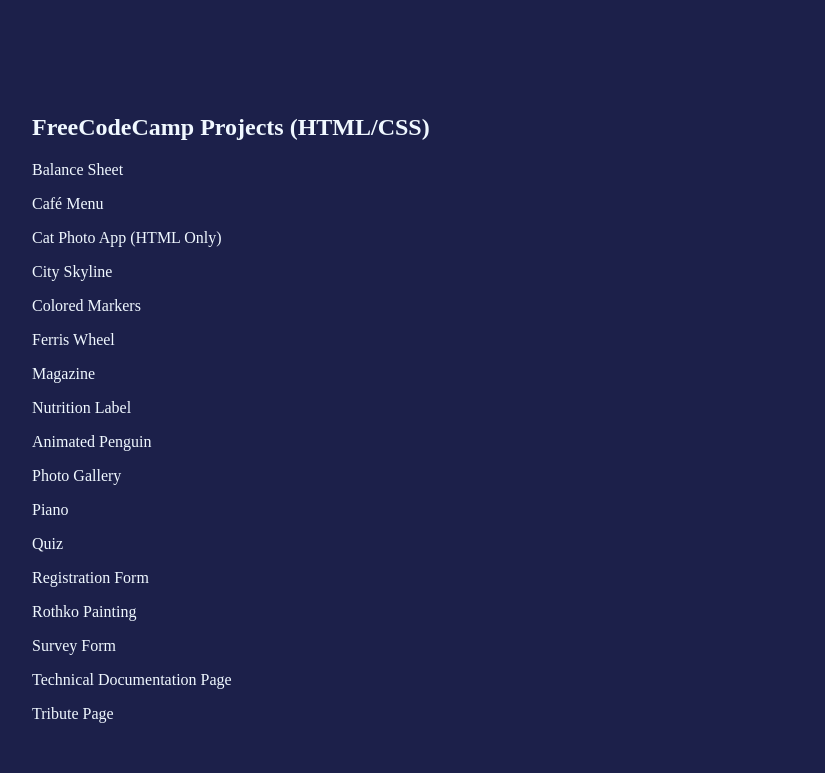
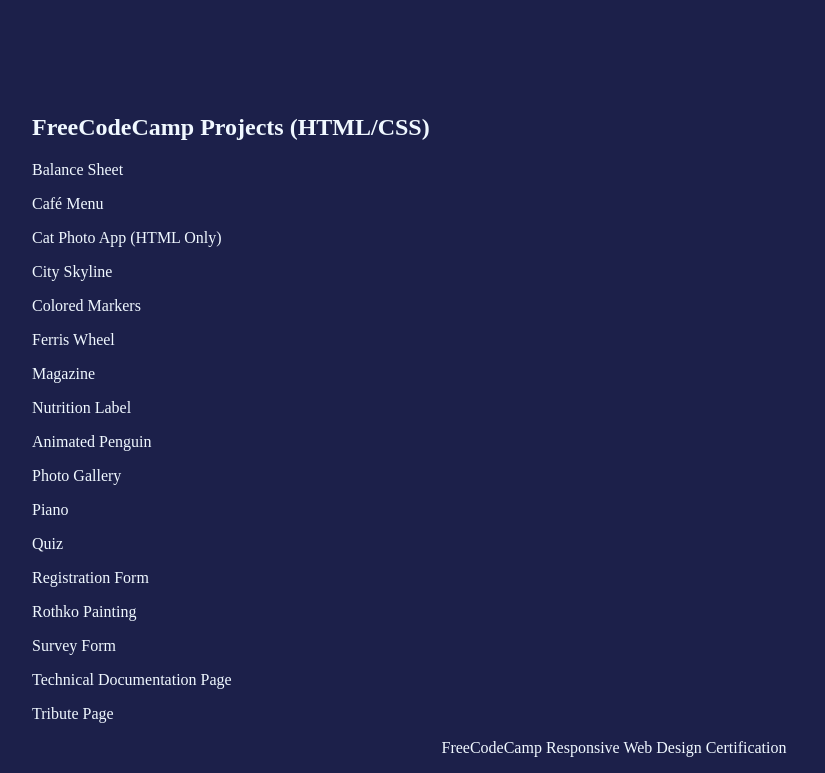
Before and after one commit to GLaffont/project-repository, a plain HTML site: page index.html in a window 1280 px wide. Shown: the part 171-944 px from the top of the page, without its empty margins (26-851 px from the left). Before the commit the page ends 910 px from the top, so only its background shows below. Drawn offline with Linux system fonts and the light colour scheme; a script that the page names is missing.

Commit message:
Certification added
Added FCC's Certification link

```diff
--- a/index.html
+++ b/index.html
@@ -39,6 +39,9 @@
         <p class="project-tile"><a href="freecodecamp\technical-documentation-page\technical.html" target="blank">Technical Documentation Page</a></p>
         <p class="project-tile"><a href="freecodecamp\tribute-page\tribute.html" target="blank">Tribute Page</a></p>
     </section>
+    <section id="certifications">
+        <p>FreeCodeCamp <a href="https://www.freecodecamp.org/certification/GwenL/responsive-web-design" target="blank">Responsive Web Design</a> Certification</p>
+    </section>
     </main>
 
     <script src="script.js"></script>
```
